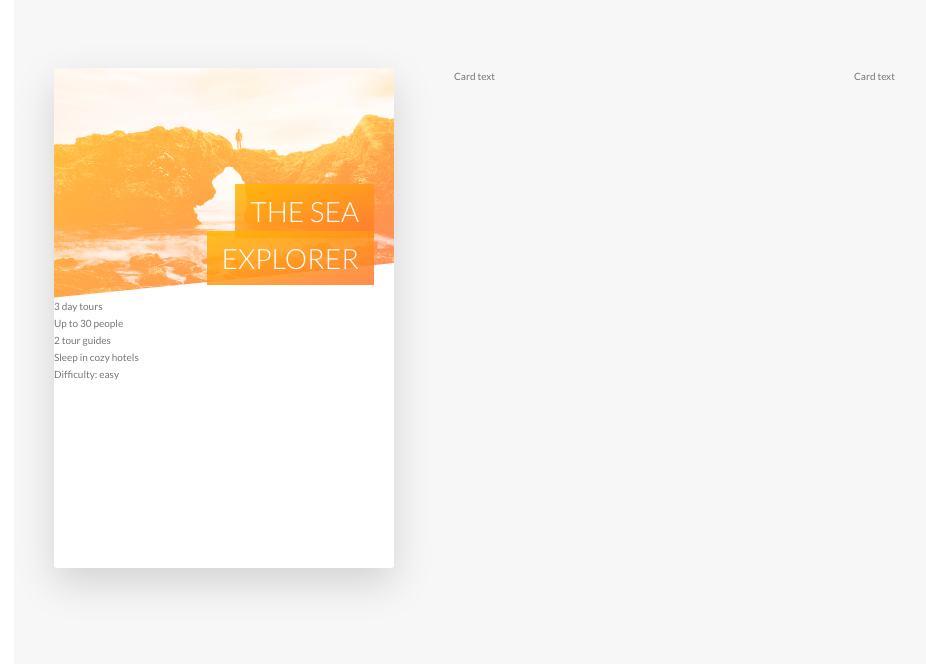
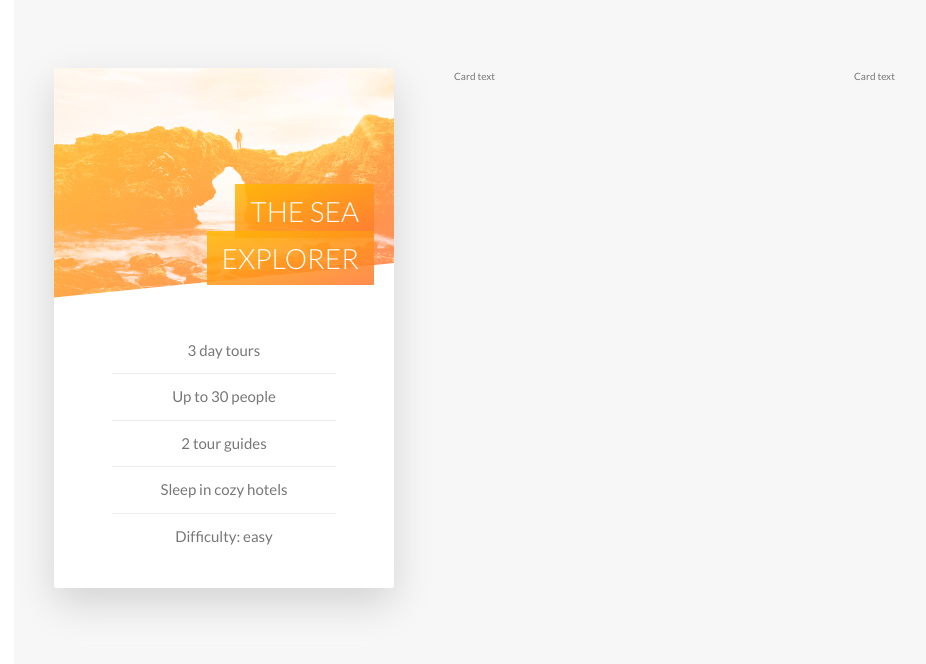
Before and after one commit to mhayk/natours-css, a website: page index.html in a window 1280 px wide. Shown: the part 2629-3293 px from the top of the page, without its empty margins (16-942 px from the left). Drawn offline with Linux system fonts and the light colour scheme.

Commit message:
Building the tours section - Part 2
Signed-off-by: Mhayk Whandson <hi@mhayk.com>

```diff
--- a/sass/abstracts/_variable.scss
+++ b/sass/abstracts/_variable.scss
@@ -10,6 +10,7 @@ $color-tertiary-light: #2998ff;
 $color-tertiary-dark: #5643fa;
 
 $color-grey-light-1: #f7f7f7;
+$color-grey-light-2: #eee;
 
 $color-grey-dark: #777;
 $color-white: #fff;
--- a/sass/components/_card.scss
+++ b/sass/components/_card.scss
@@ -4,10 +4,10 @@
   perspective: 150rem;
   -moz-perspective: 150rem;
   position: relative;
-  height: 50rem;
+  height: 52rem;
 
   &__side {
-    height: 50rem;
+    height: 52rem;
     transition: all .8s ease;
     position: absolute;
     top: 0;
@@ -84,4 +84,22 @@
       background-image: linear-gradient(to right bottom, rgba($color-secondary-light, .85), rgba($color-secondary-dark, .85))
     }
   }
+
+  &__details {
+    padding: 3rem;
+    ul {
+      list-style: none;
+      width: 80%;
+      margin: 0 auto;
+      li {
+        text-align: center;
+        font-size: 1.5rem;
+        padding: 1rem;
+
+        &:not(:last-child) {
+          border-bottom: 1px solid #eee;
+        }
+      }
+    }
+  }
 }
```
Also changed, not shown: css/style.css.
